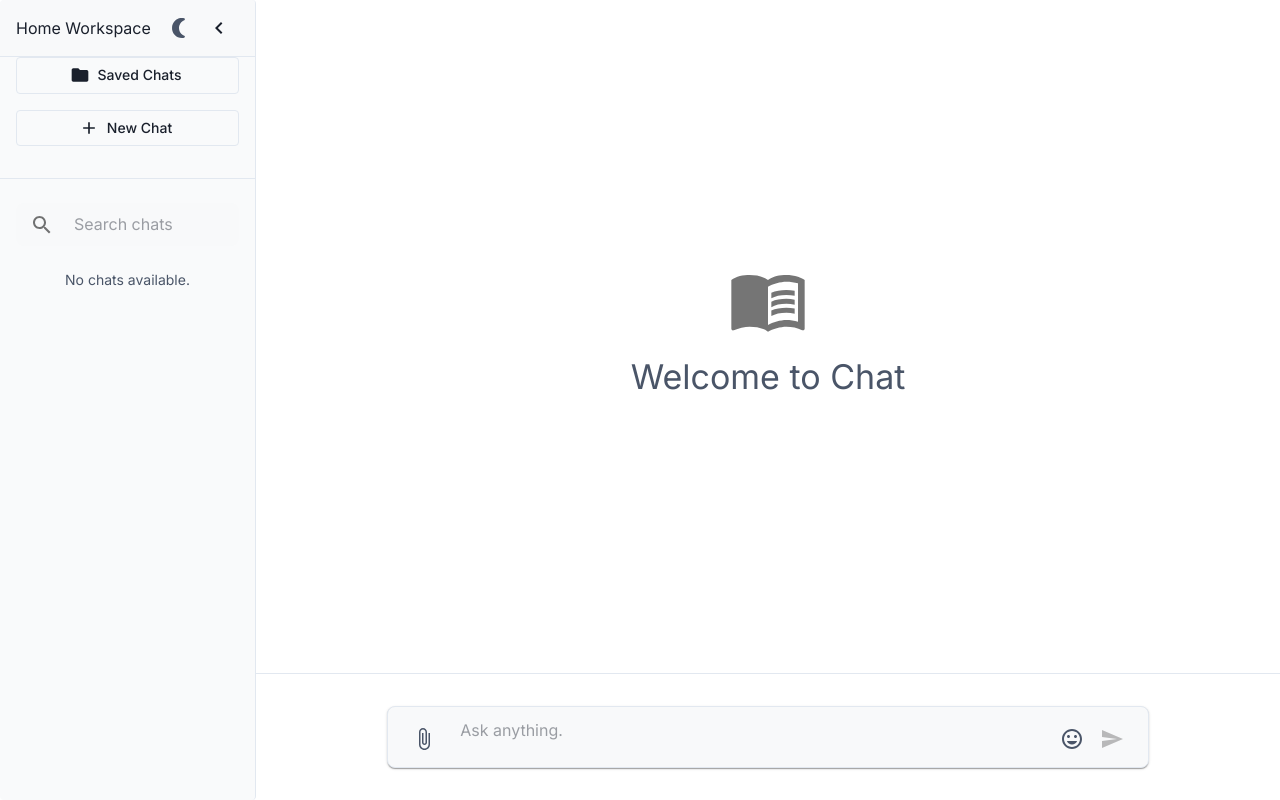
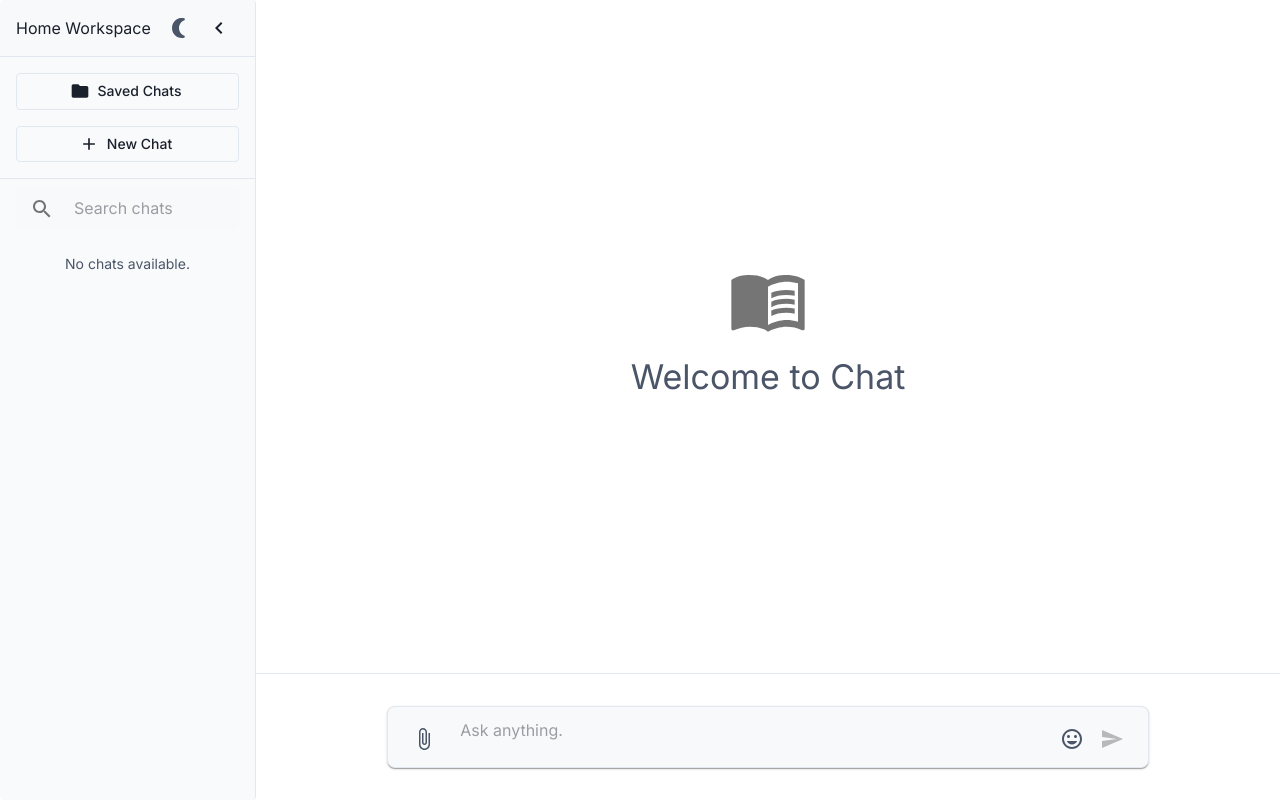
Before and after one commit to BinaryTree1/savjetnik-frontend, a React (Vite) app: page / in a window 1280 px wide. Built offline with nearby package versions, Linux system fonts and the light colour scheme.

Commit message:
Visual improvements.

```diff
--- a/src/components/Sidebar/Sidebar.jsx
+++ b/src/components/Sidebar/Sidebar.jsx
@@ -50,14 +50,14 @@ const Sidebar = React.memo(() => {
 
             {/* Content Section */}
             {isSidebarOpen && (
-                <Box flexGrow={1} display="flex" flexDirection="column">
+                <Box flexGrow={1} display="flex" flexDirection="column" sx={{ mt: 2 }}>
                     {/* View Toggle Button */}
                     <ViewToggleButton />
 
                     {/* "New Chat" Button */}
                     <NewChatButton />
 
-                    <Divider sx={{ my: 2 }} />
+                    <Divider sx={{ my: 0 }} />
 
                     {/* List of Sidebar Items */}
                     <SidebarItems />
```
